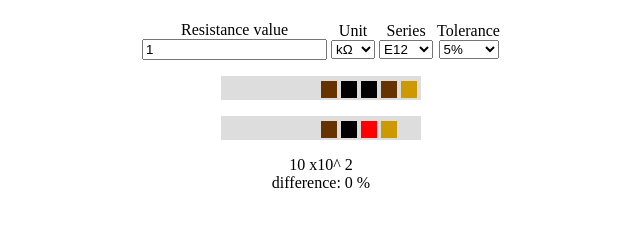
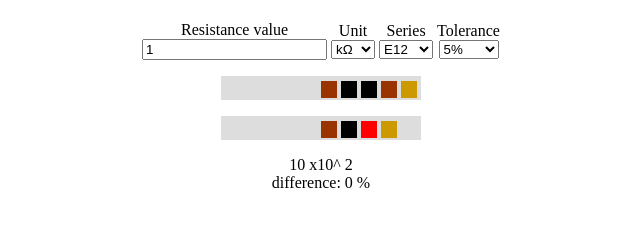
Before and after one commit to naoto64/Resistor-calculator, a plain HTML site: page index.html in a window 1280 px wide. Shown: the part 59-286 px from the top of the page, without its empty margins (319-959 px from the left). Drawn offline with Linux system fonts and the light colour scheme.

Commit message:
Add files via upload

```diff
--- a/index.html
+++ b/index.html
@@ -158,7 +158,7 @@
         background-color: #000;
       }
       .resistorColor span[data-color=brown]{
-        background-color: #630;
+        background-color: #930;
       }
       .resistorColor span[data-color=red]{
         background-color: #f00;
```
